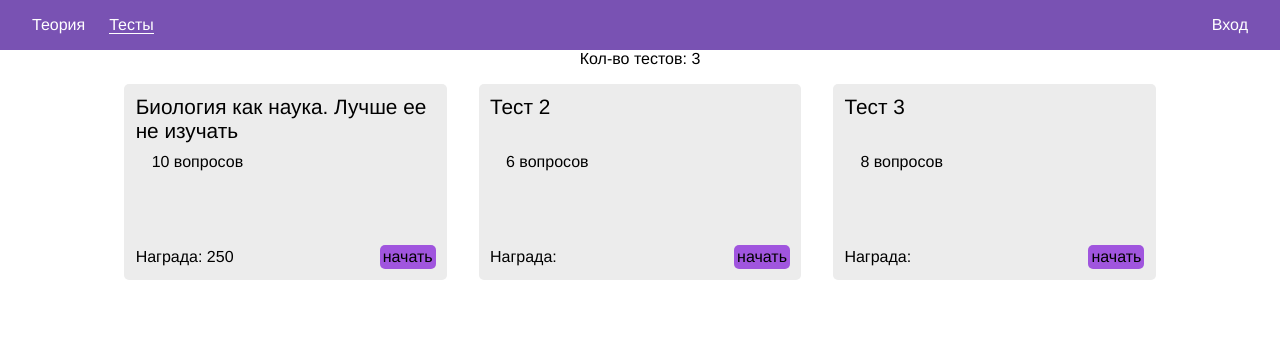
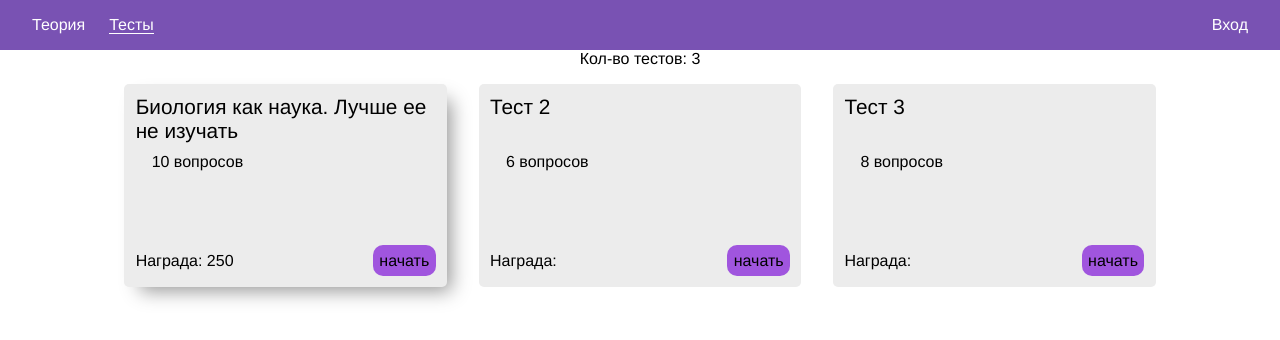
Before and after one commit to hardhill/biopj, a Vue app: page /tests in a window 1280 px wide. In both pictures the pointer is over the element 285 px from the left and 182 px from the top of the page. Shown: the top 340 px of the page. Built offline with nearby package versions, Linux system fonts and the light colour scheme; no server answers.

Commit message:
0.0.10
add box-shadow

```diff
--- a/src/components/TestBlock.vue
+++ b/src/components/TestBlock.vue
@@ -15,7 +15,7 @@
 
 <script>
 export default {
-  props: ["h", "price","questions"]
+  props: ["h", "price", "questions"]
 };
 </script>
 
@@ -53,6 +53,12 @@ export default {
     padding-bottom: 0;
   }
 }
+.test-block:hover {
+  transition: 0.4s;
+  box-shadow: 10px 10px 18px -6px rgba(0, 0, 0, 0.41);
+  -webkit-box-shadow: 10px 10px 18px -6px rgba(0, 0, 0, 0.41);
+  -moz-box-shadow: 10px 10px 18px -6px rgba(0, 0, 0, 0.41);
+}
 @mixin button-reset {
   padding: 0;
   border: none;
@@ -64,8 +70,8 @@ export default {
 
 .my-custom-button {
   @include button-reset;
-  border-radius: 5px;
-  padding: 3px;
+  border-radius: 10px;
+  padding: 0.4em;
   background-color: rgba(126, 16, 216, 0.685);
 }
 </style>
```
